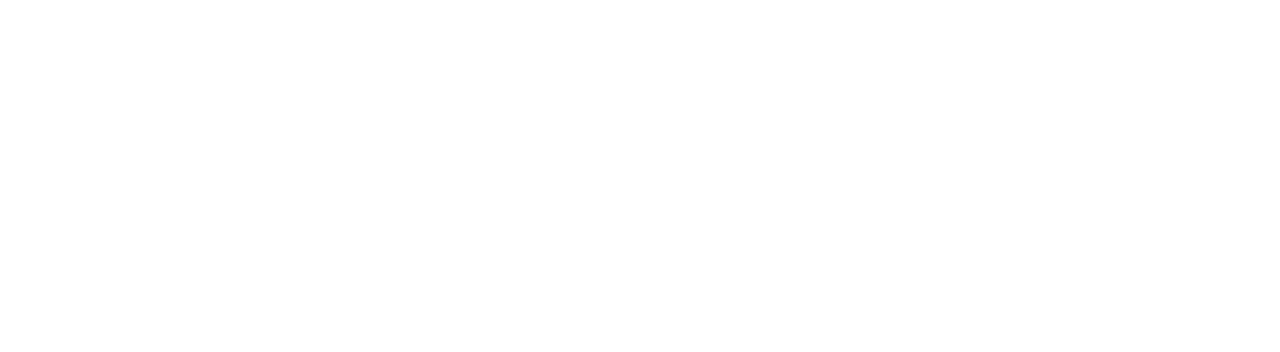
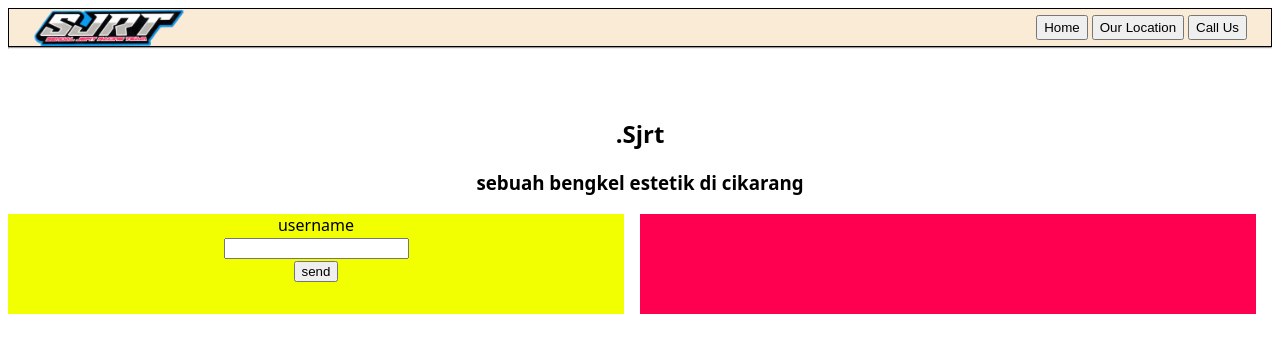
Before and after one commit to revou-fundamental-course/18-mar-24-akhmaddany160, a plain HTML site: page index.html in a window 1280 px wide. Drawn offline with Linux system fonts and the light colour scheme.

Commit message:
second commit

```diff
--- a/css/style.css
+++ b/css/style.css
@@ -0,0 +1,31 @@
+.header-container {
+    border: 1px solid;
+    display:flex;
+    align-items:center;
+    justify-content:space-between;
+    padding-left:24px;
+    padding-right:24px;
+    background-color:antiquewhite;
+}
+hr {
+    margin:0px;
+}
+.logo-icon  {
+    width: 153px;
+    height: 37px;
+    background-image:url(../image/sjrt🗿.png);
+    background-repeat:no-repeat;
+    background-size:cover;
+}
+.nav-container>button {
+    height: 25px;
+}
+.section-container {
+    padding-top:48px;
+    padding-bottom:24px;
+    text-align:center;
+    font-family:system-ui, -apple-system, BlinkMacSystemFont, 'Segoe UI', Roboto, Oxygen, Ubuntu, Cantarell, 'Open Sans', 'Helvetica Neue', sans-serif;
+}
+.section-content-container {
+    display:flex;
+}
--- a/index.html
+++ b/index.html
@@ -4,6 +4,31 @@
     <link rel="stylesheet" href="css/style.css">
 </head>
 <body>
+    <header class="header-container">
+        <section class="logo-icon"></section>
+        <section class="nav-container">
+            <button>Home </button>
+            <button>Our Location</button>
+            <button>Call Us</button>
+        </section>
+    </header>
+    <hr/>
+    <section class="section-container">
+        <header>
+            <h1>.Sjrt</h1>
+            <h3>sebuah bengkel estetik  di cikarang</h3>
+        </header>
+    <div class="section-content-container">
+        <div style="height: 100px; width: 50%;
+        background-color: rgb(242, 255, 0);margin-right: 16px;"
+        <label>username</label><br/>
+        <input type="text" class="name-input"><br/>
+        <button type="button">send</button>
+        </div>
+        <div style="height: 100px; width: 50%;
+        background-color: rgb(255, 0, 81);margin-right: 16px;"</div>
+    </div>
+    </section>
 
 </body>
 </html>
```
Also changed, not shown: image/sjrt🗿.png (added), 1 other file.
